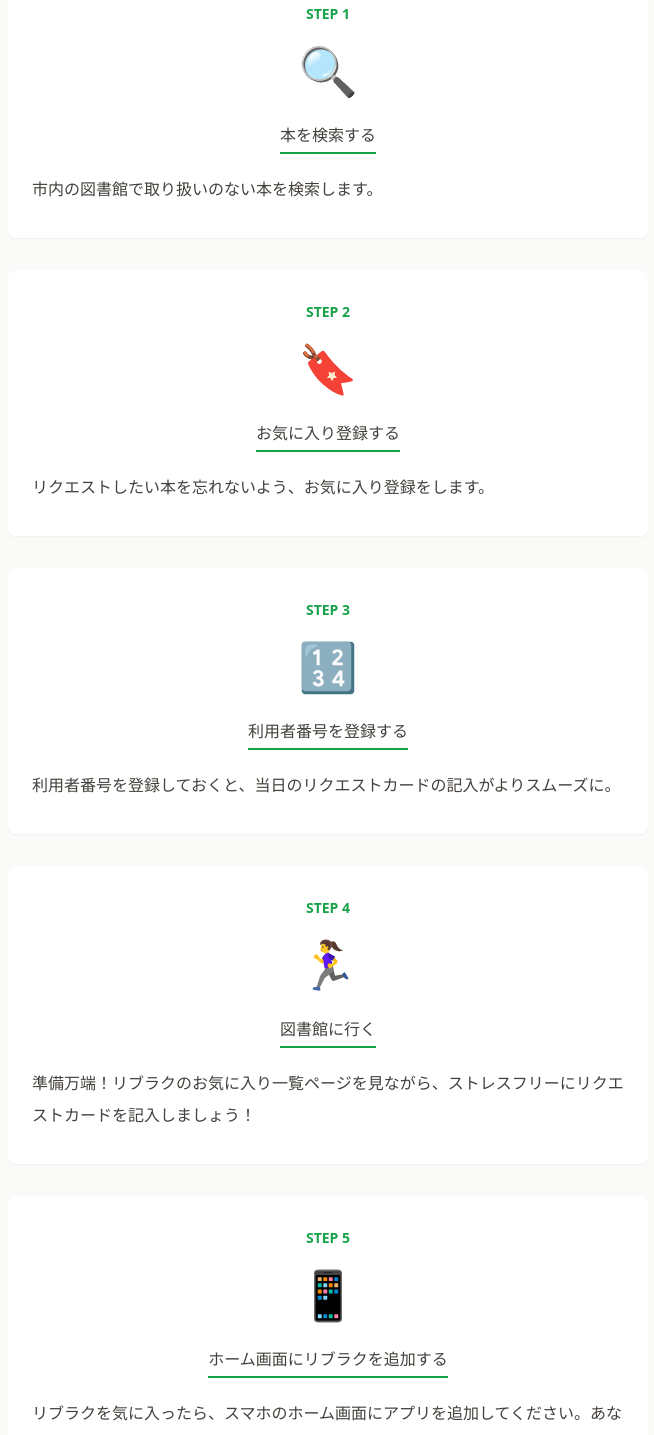
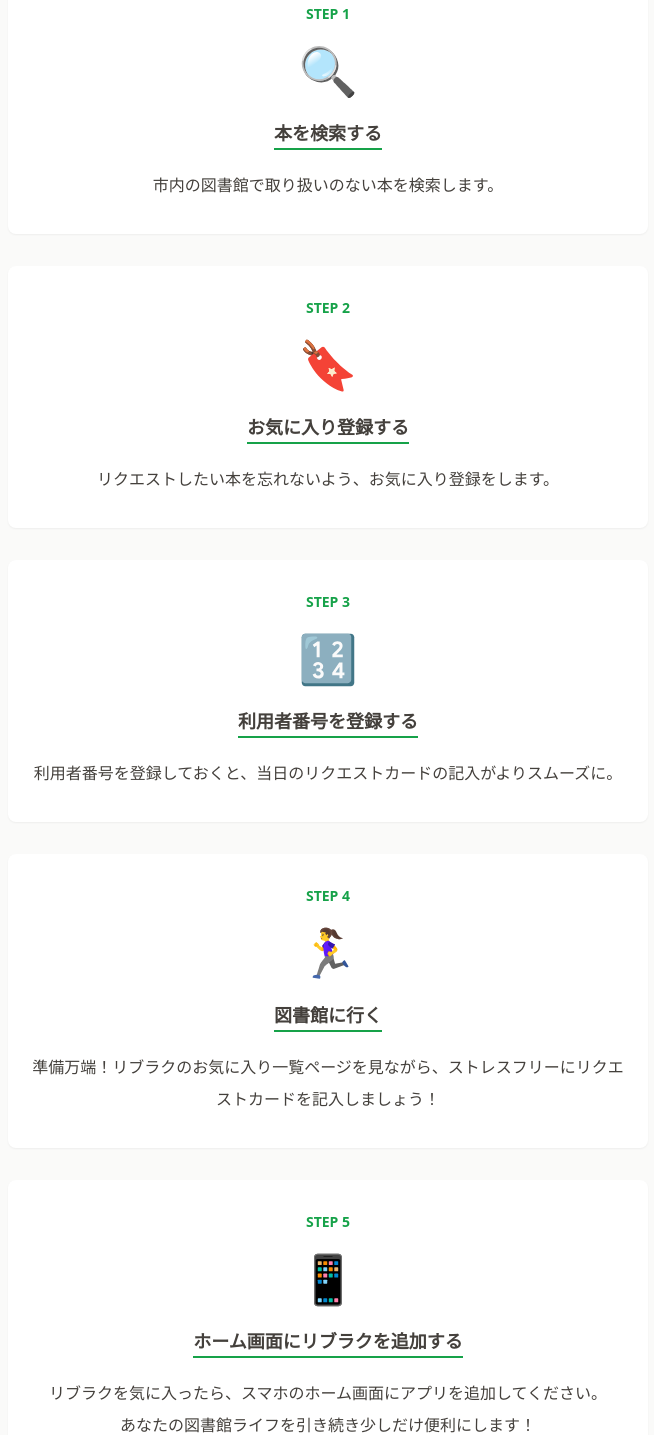
Before and after one commit to kagomen/libraku, a React (Vite) app: page / in a window 1280 px wide. Shown: the part 1000-2435 px from the top of the page, without its empty margins (312-966 px from the left). Built offline with nearby package versions, Linux system fonts and the light colour scheme; a web font is replaced by a local one.

Commit message:
文字サイズの調整

```diff
--- a/src/components/ColumnTitle.jsx
+++ b/src/components/ColumnTitle.jsx
@@ -6,7 +6,7 @@ function ColumnTitle({ children }) {
       <div className="flex h-14 w-14 items-center justify-center rounded-full bg-primary text-center text-white">
         <Lightbulb size="26" />
       </div>
-      <p className="text-sm font-medium text-primary">{children}</p>
+      <p className="text-sm font-semibold text-primary">{children}</p>
       <hr className="w-24 border" />
     </div>
   )
--- a/src/components/Heading.jsx
+++ b/src/components/Heading.jsx
@@ -1,5 +1,5 @@
 const Heading = ({ children }) => {
-  return <h2 className="mx-auto w-fit border-b-2 border-primary text-center font-medium">{children}</h2>
+  return <h2 className="mx-auto w-fit border-b-2 border-primary text-center text-lg font-semibold">{children}</h2>
 }
 
 export default Heading
--- a/src/components/contact-form/ContactForm.jsx
+++ b/src/components/contact-form/ContactForm.jsx
@@ -82,6 +82,7 @@ const ContactForm = () => {
         <Turnstile
           siteKey={import.meta.env.VITE_TURNSTILE_SITE_KEY}
           onSuccess={setTurnstileToken}
+          options={{ theme: 'light' }}
           className="mx-auto"
         />
 
--- a/src/components/usage-section/UsageSection.jsx
+++ b/src/components/usage-section/UsageSection.jsx
@@ -1,4 +1,3 @@
-import { Lightbulb } from 'lucide-react'
 import Heading from '../Heading'
 import ResponsiveWrapper from '../ResponsiveWrapper'
 import { Button } from '../ui/button'
@@ -18,7 +17,7 @@ function UsageSection() {
           <Step step="1" />
           <Emoji step="1" />
           <Heading>本を検索する</Heading>
-          <CardContent>
+          <CardContent className="text-center">
             <p>市内の図書館で取り扱いのない本を検索します。</p>
           </CardContent>
         </Card>
@@ -26,7 +25,7 @@ function UsageSection() {
           <Step step="2" />
           <Emoji step="2" />
           <Heading>お気に入り登録する</Heading>
-          <CardContent>
+          <CardContent className="text-center">
             <p>リクエストしたい本を忘れないよう、お気に入り登録をします。</p>
           </CardContent>
         </Card>
@@ -34,7 +33,7 @@ function UsageSection() {
           <Step step="3" />
           <Emoji step="3" />
           <Heading>利用者番号を登録する</Heading>
-          <CardContent>
+          <CardContent className="text-center">
             <p>利用者番号を登録しておくと、当日のリクエストカードの記入がよりスムーズに。</p>
           </CardContent>
         </Card>
@@ -42,7 +41,7 @@ function UsageSection() {
           <Step step="4" />
           <Emoji step="4" />
           <Heading>図書館に行く</Heading>
-          <CardContent>
+          <CardContent className="text-center">
             <p>
               準備万端！リブラクのお気に入り一覧ページを見ながら、ストレスフリーにリクエストカードを記入しましょう！
             </p>
@@ -52,10 +51,9 @@ function UsageSection() {
           <Step step="5" />
           <Emoji step="5" />
           <Heading>ホーム画面にリブラクを追加する</Heading>
-          <CardContent>
-            <p>
-              リブラクを気に入ったら、スマホのホーム画面にアプリを追加してください。あなたの図書館ライフを引き続き少しだけ便利にします！
-            </p>
+          <CardContent className="text-center">
+            <p>リブラクを気に入ったら、スマホのホーム画面にアプリを追加してください。</p>
+            <p>あなたの図書館ライフを引き続き少しだけ便利にします！</p>
             <Button variant="link" className="p-0 font-normal">
               ※ 詳細はこちら
             </Button>
--- a/src/routes/ContactPage.jsx
+++ b/src/routes/ContactPage.jsx
@@ -8,7 +8,7 @@ const ContactPage = () => {
     <div className="bg-background py-10">
       <ResponsiveWrapper>
         <Heading>お問い合わせ</Heading>
-        <p className="my-6 text-sm leading-relaxed">
+        <p className="my-6 leading-relaxed">
           ご意見やご要望などがありましたら、下記のフォームよりお気軽にお問い合わせください。
         </p>
         <Separator className="my-8" />
```
